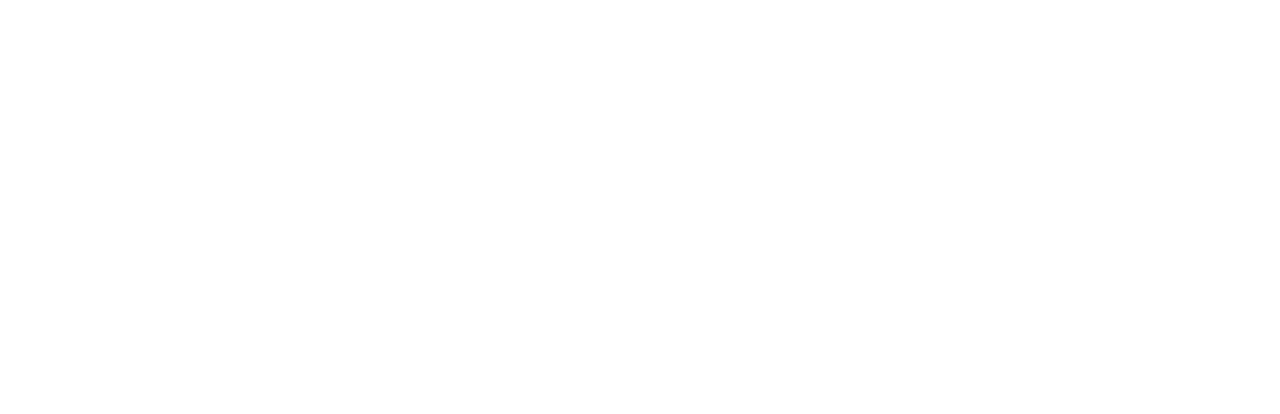
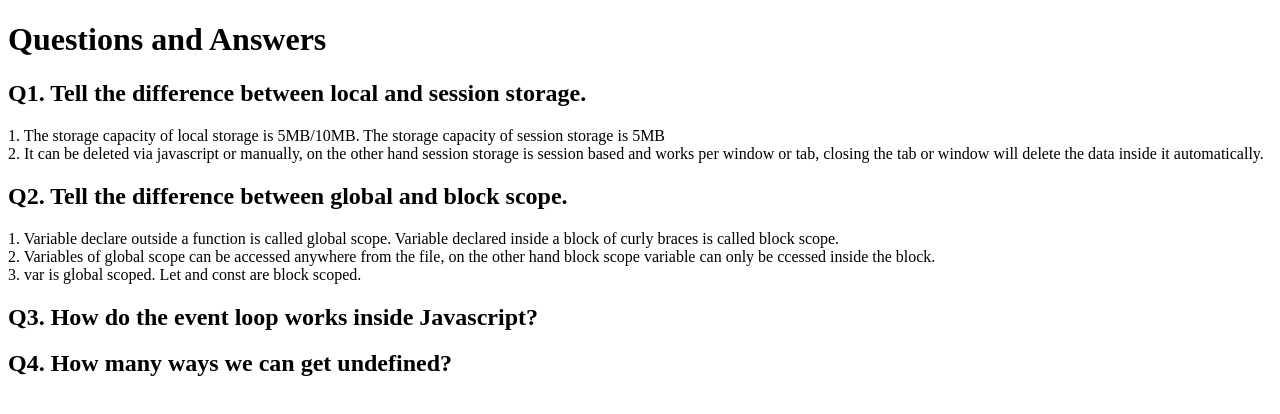
Before and after one commit to Inzamum-Ul-Haque/Speed-Typer, a plain HTML site: page blog.html in a window 1280 px wide. Drawn offline with Linux system fonts and the light colour scheme.

Commit message:
question answers added and additional bugs fixed

```diff
--- a/blog.html
+++ b/blog.html
@@ -7,5 +7,41 @@
     <link rel="stylesheet" href="blog.css" />
     <title>Blog</title>
   </head>
-  <body></body>
+  <body>
+    <header>
+      <h1 class="heading">Questions and Answers</h1>
+    </header>
+    <main>
+      <div class="question-answers">
+        <h2>Q1. Tell the difference between local and session storage.</h2>
+        <p>
+          1. The storage capacity of local storage is 5MB/10MB. The storage
+          capacity of session storage is 5MB <br />2. It can be deleted via
+          javascript or manually, on the other hand session storage is session
+          based and works per window or tab, closing the tab or window will
+          delete the data inside it automatically.
+        </p>
+      </div>
+      <div class="question-answers">
+        <h2>Q2. Tell the difference between global and block scope.</h2>
+        <p>
+          1. Variable declare outside a function is called global scope.
+          Variable declared inside a block of curly braces is called block
+          scope. <br />
+          2. Variables of global scope can be accessed anywhere from the file,
+          on the other hand block scope variable can only be ccessed inside the
+          block. <br />
+          3. var is global scoped. Let and const are block scoped.
+        </p>
+      </div>
+      <div class="question-answers">
+        <h2>Q3. How do the event loop works inside Javascript?</h2>
+        <p></p>
+      </div>
+      <div class="question-answers">
+        <h2>Q4. How many ways we can get undefined?</h2>
+        <p></p>
+      </div>
+    </main>
+  </body>
 </html>
--- a/script.js
+++ b/script.js
@@ -102,6 +102,7 @@ const gameOver = () => {
 const closeModal = () => {
   modalBackground.classList.toggle("hidden");
   resultModal.classList.toggle("hidden");
+  location.reload();
 };
 
 const start = () => {
@@ -124,7 +125,7 @@ const start = () => {
       clearInterval(startCountdown);
       startTime = new Date().getTime();
     }
-    count--;
+    --count;
   }, 1000);
 };
 
```
Also changed, not shown: index.html (+0 -1 lines).
